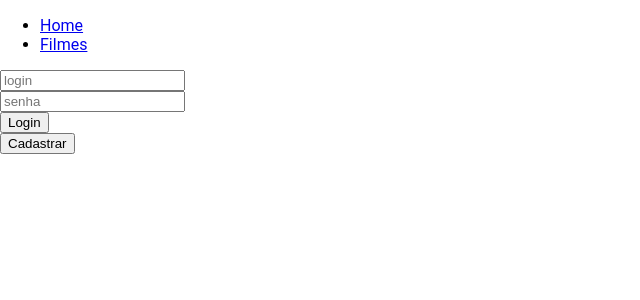
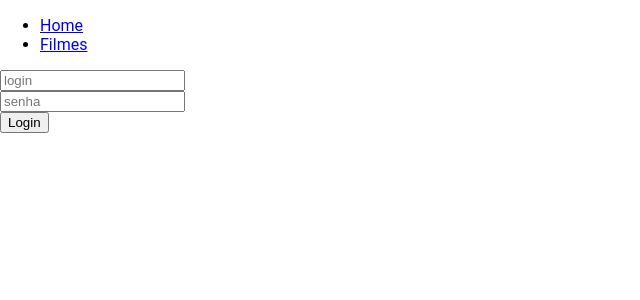
Before and after one commit to Daelfin/CinetcholasWeb, an Angular app: page /login in a window 1280 px wide. Shown: the top 300 px of the page, without its empty margins (0-640 px from the left). Built offline with nearby package versions, Linux system fonts and the light colour scheme.

Commit message:
Retirando o botão de cadastro

```diff
--- a/src/app/login/login.component.html
+++ b/src/app/login/login.component.html
@@ -3,5 +3,3 @@
 <input type="password" placeholder="senha" [(ngModel)]="senha">
 <br>
 <button type="button" (click)="logar()">Login</button>
-<br>
-<button type="button" (click)="cadastro()">Cadastrar</button>
```
